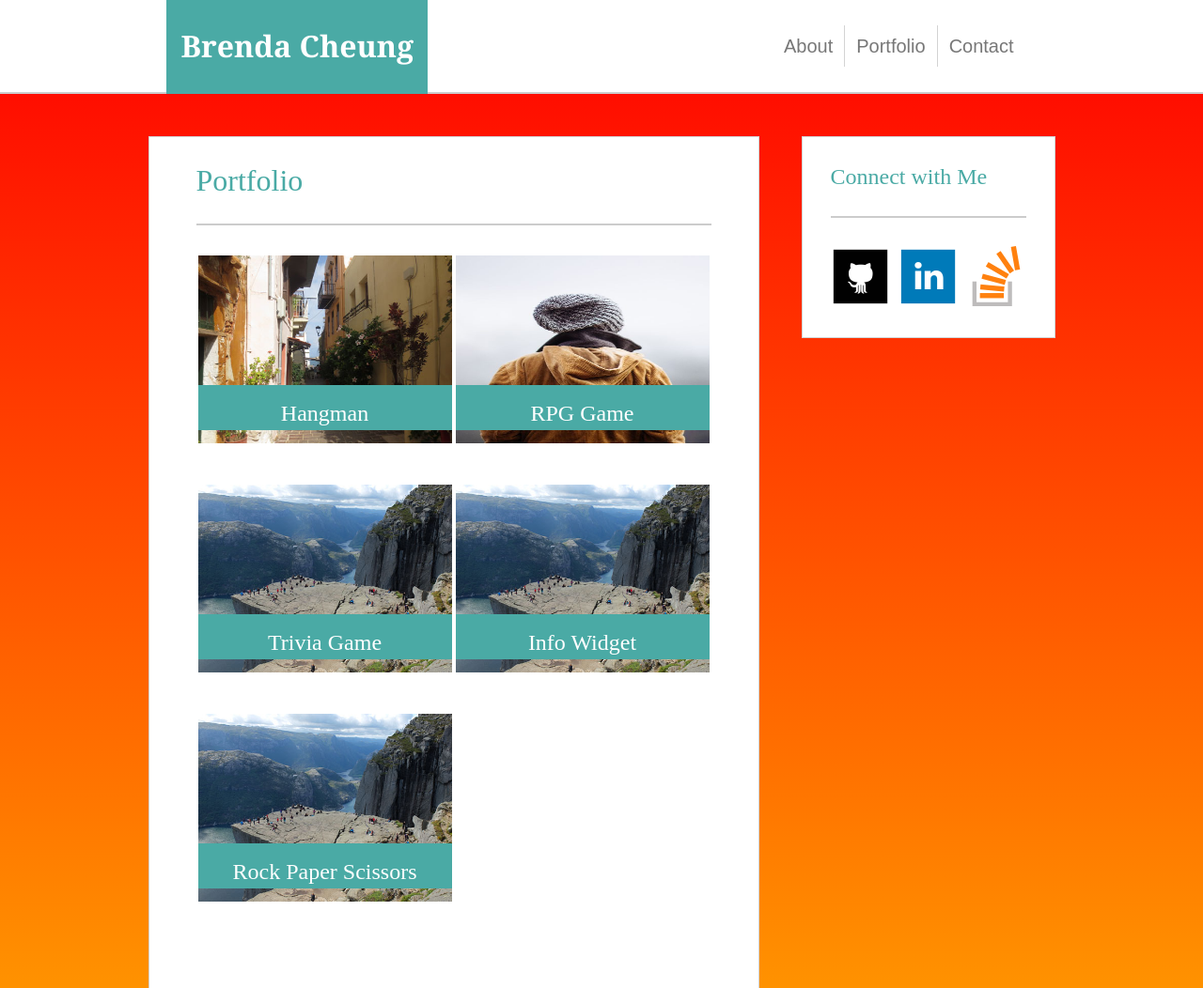
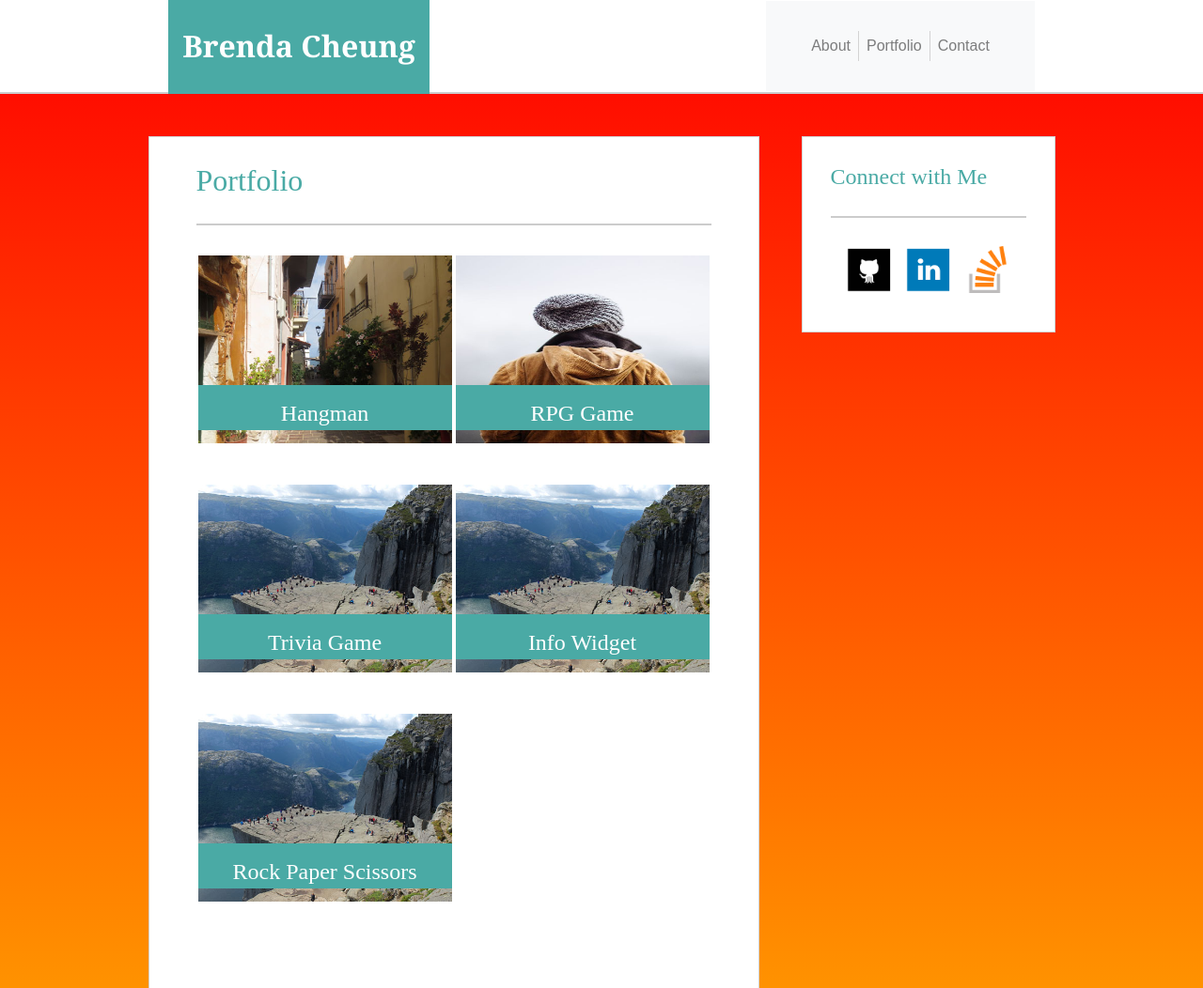
Before and after one commit to bcheung66/Basic-Portfolio, a plain HTML site: page portfolio.html in a window 1280 px wide. Shown: the top 1052 px of the page at 94% size. Drawn offline with nearby package versions, Linux system fonts and the light colour scheme.

Commit message:
bootstrap commit 2

```diff
--- a/assets/css/style.css
+++ b/assets/css/style.css
@@ -42,7 +42,7 @@ html {
 a.nav_list {
     display: flex;
     text-decoration: none;
-    font-size: 20px;
+    font-size: 30px;
 }
 
 .nav_list {
--- a/portfolio.html
+++ b/portfolio.html
@@ -5,8 +5,16 @@
     <meta http-equiv="X-UA-Compatible" content="IE=edge">
     <title>About Brenda</title>
     <meta name="viewport" content="width=device-width, initial-scale=1">
+
+    <link rel="stylesheet" href="https://maxcdn.bootstrapcdn.com/bootstrap/4.0.0/css/bootstrap.min.css" integrity="sha384-Gn5384xqQ1aoWXA+058RXPxPg6fy4IWvTNh0E263XmFcJlSAwiGgFAW/dAiS6JXm" crossorigin="anonymous">
     <link rel="stylesheet" type="text/css" media="screen" href="./assets/css/style.css" />
     <link rel="stylesheet" type="text/css" media="screen" href="./assets/css/reset.css" />
+    <!-- Optional JavaScript -->
+    <!-- jQuery first, then Popper.js, then Bootstrap JS -->
+    <script src="https://code.jquery.com/jquery-3.2.1.slim.min.js" integrity="sha384-KJ3o2DKtIkvYIK3UENzmM7KCkRr/rE9/Qpg6aAZGJwFDMVNA/GpGFF93hXpG5KkN" crossorigin="anonymous"></script>
+    <script src="https://cdnjs.cloudflare.com/ajax/libs/popper.js/1.12.9/umd/popper.min.js" integrity="sha384-ApNbgh9B+Y1QKtv3Rn7W3mgPxhU9K/ScQsAP7hUibX39j7fakFPskvXusvfa0b4Q" crossorigin="anonymous"></script>
+    <script src="https://maxcdn.bootstrapcdn.com/bootstrap/4.0.0/js/bootstrap.min.js" integrity="sha384-JZR6Spejh4U02d8jOt6vLEHfe/JQGiRRSQQxSfFWpi1MquVdAyjUar5+76PVCmYl" crossorigin="anonymous"></script>
+
 </head>
 
 </html>
@@ -18,13 +26,25 @@
                 <h1>Brenda Cheung</h1>
         </div>
         <!-- The nav bar -->
-        <nav>
-            <ul class="nav_list other_fonts">
-                <li><a href="index.html" class="nav_list other_fonts" >About</a></li>
-                <li><a href="portfolio.html" class="nav_list other_fonts">Portfolio</a></li>
-                <li><a href="contact.html" class="nav_list other_fonts">Contact</a></li>
+
+    <nav class="navbar navbar-expand-lg navbar-light bg-light">
+                      <div class="navbar-nav nav_list other_fonts">
+                      <!--<ul class="navbar-nav"> -->
+                          <ul class="navbar-nav nav_list other_fonts">
+                              <li class="nav-item">
+                                  <a class="nav-link" href="index.html" class="nav_list other_fonts">About</a>
+                              </li>
+                              <li class="nav-item">
+                                  <a class="nav-link" href="portfolio.html" class="nav_list other_fonts" >Portfolio </a>
+                              </li>
+                              <li class="nav-item">
+                                  <a class="nav-link" href="contact.html" class="nav_list other_fonts" >Contact</a>
+                              </li>
                       </ul>
+                      </div>
+
                   </nav>
+
     </header>
     <!-- The main section of the page. -->
     <section class="main_section">
@@ -78,19 +98,16 @@
                 <div class="connect_top header_font" >
                     <h2>Connect with Me</h2>
                 </div>
-
-
-                <div class="connect_bottom">
+    <!-- Use navbar -->
+    <div class="navbar connect_bottom">
             <a href="https://github.com/bcheung66" target="_blank">
-                        <img src="./assets/images/github_icon.png" alt="Github link">
+                <img src="./assets/images/github_icon.png" width="50" height="50" alt="Github link">
             </a>
-
-                    <a href="www.linkedin.com/in/bcheung66" target="_blank">
-                        <img src="./assets/images/linkedin_icon.png" alt="LinkedIn link">
+            <a href="https://www.linkedin.com/in/brenda-cheung-8002363/" target="_blank">
+                <img src="./assets/images/linkedin_icon.png"  width="50" height="50" alt="LinkedIn link">
             </a>
-
             <a href="https://stackoverflow.com/users/9319049/bccheung" target="_blank">
-                        <img src="./assets/images/stack_overflow_white_bg.png" alt="Stack Overflow link">
+                <img src="./assets/images/stack_overflow_white_bg.png" width="50" height="50" alt="Stack Overflow link">
             </a>
         </div>
             </aside>
```
Also changed, not shown: contact.html (+30 -18 lines), index.html (+32 -15 lines), assets/images/LegoTimWaving.jpg (added). Lines whose indentation alone changed are shown as unchanged.
